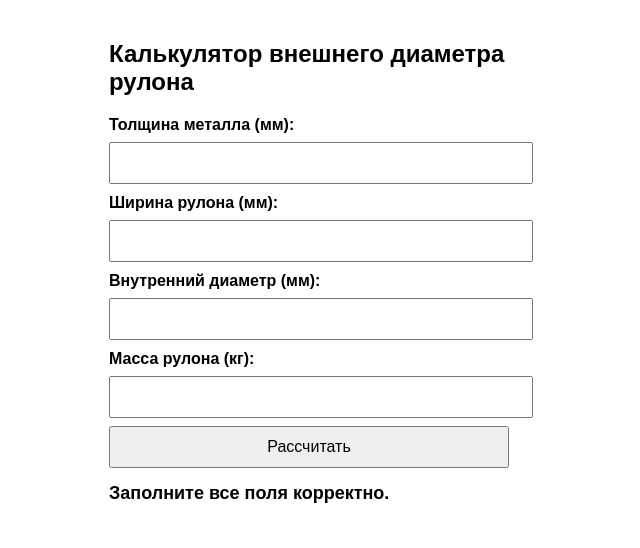
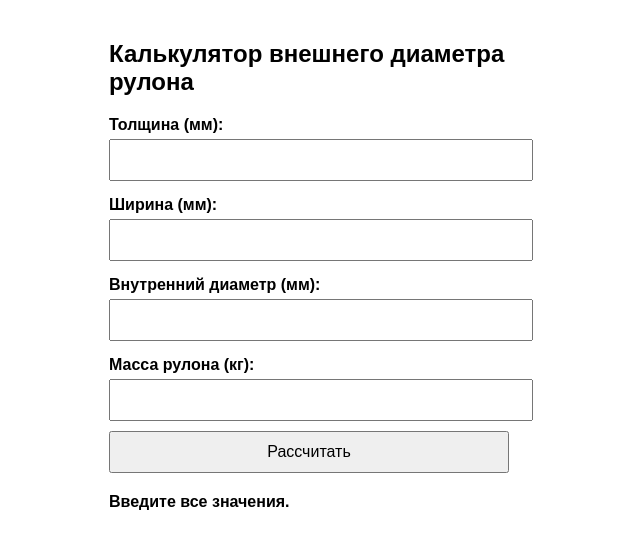
Before and after one commit to wuji9i/Roll-diameter-calcilulator, a plain HTML site: page index.html in a window 1280 px wide. Both pictures are taken after a click on the button "Рассчитать". Shown: the whole page, without its empty margins (331-971 px from the left). Drawn offline with Linux system fonts and the light colour scheme.

Commit message:
Update index.html

```diff
--- a/index.html
+++ b/index.html
@@ -2,51 +2,43 @@
 <html lang="ru">
 <head>
   <meta charset="UTF-8" />
+  <meta name="viewport" content="width=device-width, initial-scale=1" />
   <title>Калькулятор рулона</title>
   <style>
-    body { font-family: Arial, sans-serif; padding: 20px; max-width: 400px; margin: auto; }
-    input, button { width: 100%; padding: 10px; margin-top: 8px; font-size: 16px; }
+    body { font-family: Arial; max-width: 400px; margin: auto; padding: 20px; }
     label { margin-top: 10px; display: block; font-weight: bold; }
-    #result { margin-top: 15px; font-size: 18px; font-weight: bold; }
+    input, button { width: 100%; padding: 10px; margin: 5px 0; font-size: 16px; }
+    #result { margin-top: 15px; font-weight: bold; }
   </style>
 </head>
 <body>
   <h2>Калькулятор внешнего диаметра рулона</h2>
-
-  <label>Толщина металла (мм):</label>
-  <input type="number" id="thickness" step="0.01">
-
-  <label>Ширина рулона (мм):</label>
-  <input type="number" id="width" step="0.1">
-
-  <label>Внутренний диаметр (мм):</label>
-  <input type="number" id="inner" step="1">
-
-  <label>Масса рулона (кг):</label>
-  <input type="number" id="mass" step="0.1">
-
+  <label>Толщина (мм):<input type="number" id="thickness" step="0.01"></label>
+  <label>Ширина (мм):<input type="number" id="width" step="1"></label>
+  <label>Внутренний диаметр (мм):<input type="number" id="dinner" step="1"></label>
+  <label>Масса рулона (кг):<input type="number" id="mass" step="1"></label>
   <button onclick="calculate()">Рассчитать</button>
-
-  <div id="result">Результат появится здесь</div>
+  <div id="result"></div>
 
   <script>
     function calculate() {
-      const t = parseFloat(document.getElementById("thickness").value); // мм
-      const w = parseFloat(document.getElementById("width").value);     // мм
-      const dInner = parseFloat(document.getElementById("inner").value); // мм
-      const m = parseFloat(document.getElementById("mass").value);       // кг
-
-      if (!t || !w || !dInner || !m) {
-        document.getElementById("result").innerText = "Заполните все поля корректно.";
+      const t_mm = parseFloat(document.getElementById("thickness").value);
+      const w_mm = parseFloat(document.getElementById("width").value);
+      const dInner_mm = parseFloat(document.getElementById("dinner").value);
+      const mass = parseFloat(document.getElementById("mass").value);
+      if (!t_mm || !w_mm || !dInner_mm || !mass) {
+        document.getElementById("result").innerText = "Введите все значения.";
         return;
       }
-
-      const density = 7850; // кг/м³ (сталь)
-      const volume = m / density; // м³
-      const length = volume / ((t / 1000) * (w / 1000)); // м
-      const dOuter = Math.sqrt(Math.pow(dInner, 2) + (4 * length * (t / 1000)) / Math.PI); // мм
-
-      document.getElementById("result").innerText = "Внешний диаметр: " + dOuter.toFixed(2) + " мм";
+      const density = 7850;
+      const t = t_mm / 1000;
+      const w = w_mm / 1000;
+      const dInner = dInner_mm / 1000;
+      const volume = mass / density;
+      const length = volume / (t * w);
+      const dOuter = Math.sqrt(dInner ** 2 + (4 * length * t) / Math.PI);
+      document.getElementById("result").innerText =
+        "Внешний диаметр рулона: " + (dOuter * 1000).toFixed(2) + " мм";
     }
   </script>
 </body>
```
